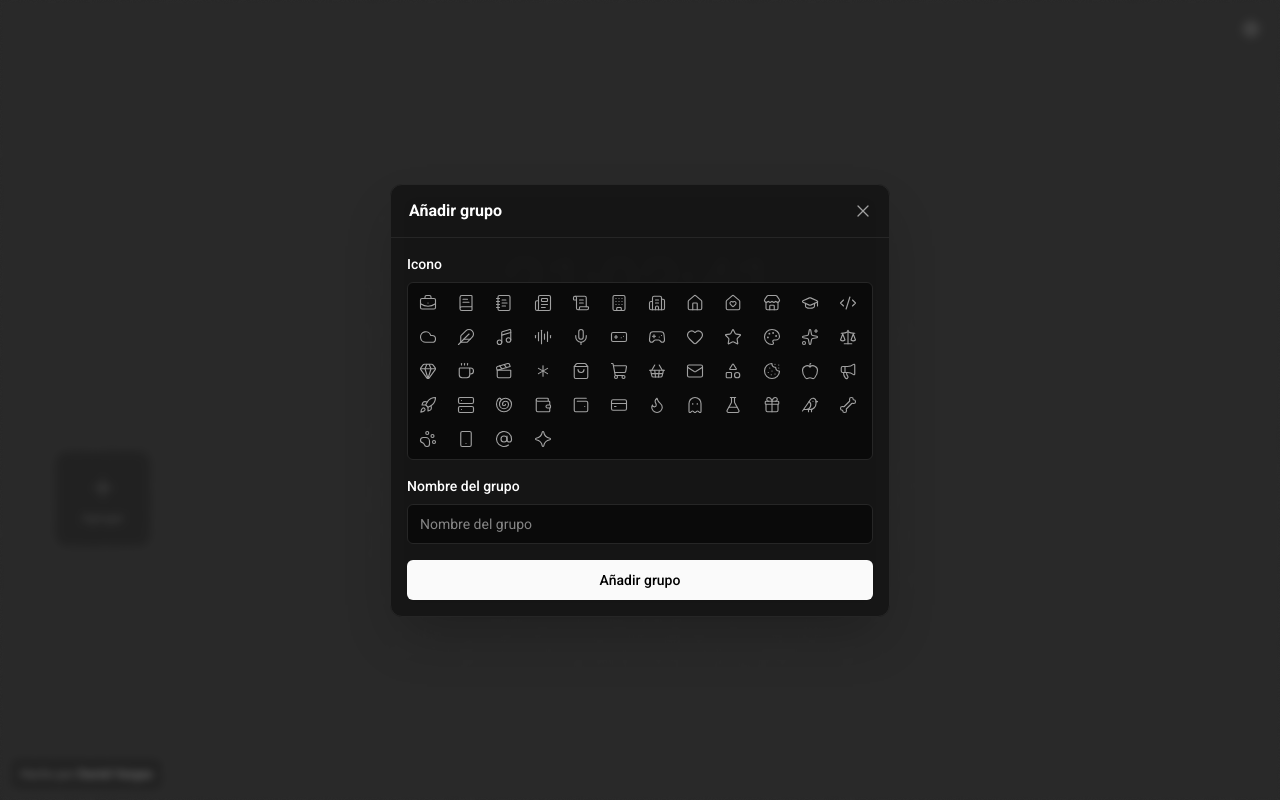
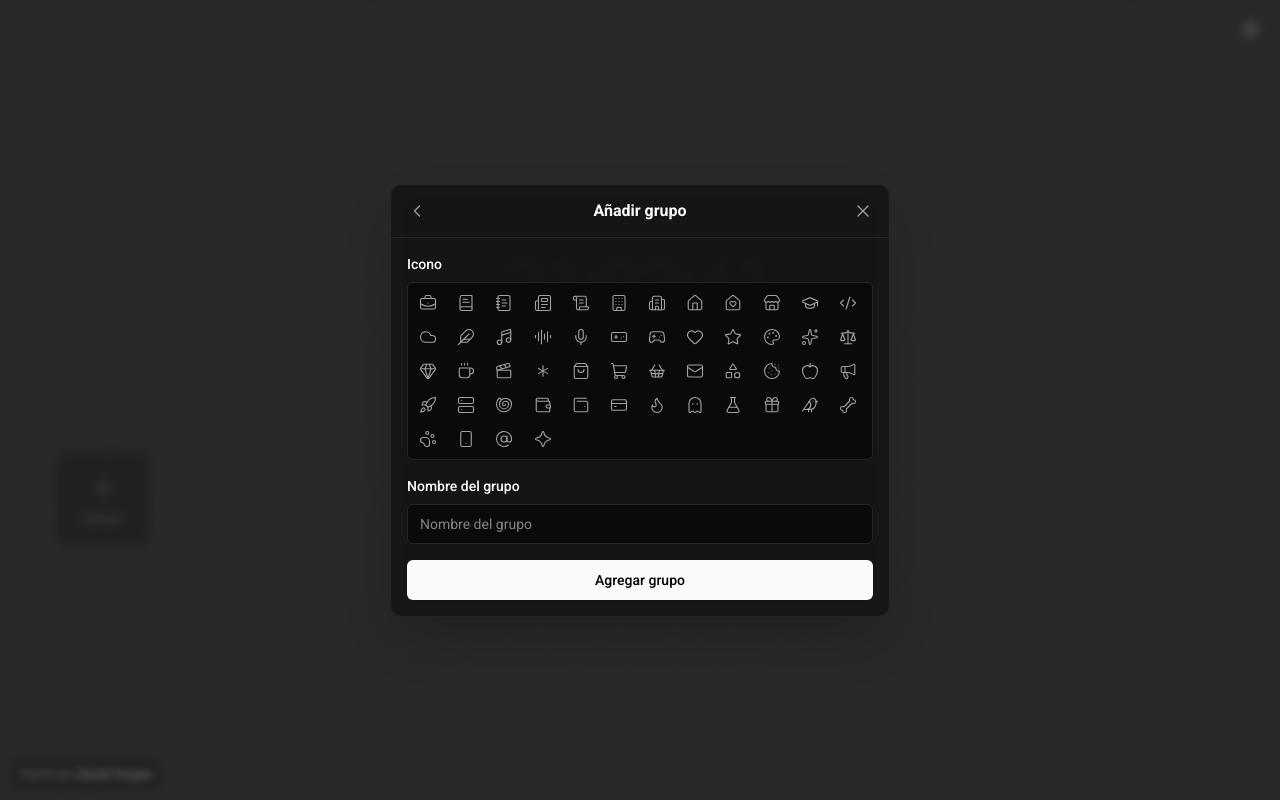
Before and after one commit to esdanielvargas/startpage, a React (Vite) app: page / in a window 1280 px wide. Both pictures are taken after a click on the button 640 px from the left and 413 px from the top of the page. Built offline with nearby package versions, Linux system fonts and the light colour scheme.

Commit message:
feat(NewGroupModal): add back navigation and improve button layout

```diff
--- a/src/components/NewGroupModal.jsx
+++ b/src/components/NewGroupModal.jsx
@@ -1,4 +1,4 @@
-import { X } from "lucide-react";
+import { ChevronLeft, X } from "lucide-react";
 import { useState } from "react";
 import { iconsList } from "../constants";
 import { generateUniqueId } from "../utils";
@@ -8,6 +8,7 @@ const STORAGE_KEY = "startpage";
 export default function NewGroupModal({
   showNewGroup,
   setShowNewGroup,
+  setShowManageGroup,
   groupToEdit,
   setGroupToEdit,
 }) {
@@ -15,6 +16,11 @@ export default function NewGroupModal({
   const [groupName, setGroupName] = useState(groupToEdit?.title || "");
 
   if (!showNewGroup) return null;
+
+  const handleBack = () => {
+    setShowNewGroup(false);
+    setShowManageGroup(true);
+  };
 
   const handleClose = () => {
     setSelectedIcon("");
@@ -40,7 +46,7 @@ export default function NewGroupModal({
       ? currentGroups.map((group) =>
           group.id === groupToEdit.id
             ? { ...group, title: groupName.trim(), iconName: selectedIcon }
-            : group
+            : group,
         )
       : [
           ...currentGroups,
@@ -53,7 +59,7 @@ export default function NewGroupModal({
 
     localStorage.setItem(
       STORAGE_KEY,
-      JSON.stringify({ ...existingData, groups: updatedGroups })
+      JSON.stringify({ ...existingData, groups: updatedGroups }),
     );
     window.dispatchEvent(new Event("storage"));
 
@@ -61,9 +67,7 @@ export default function NewGroupModal({
   };
 
   return (
-    <div
-      className="fixed inset-0 z-50 flex items-center justify-center bg-neutral-950/60 backdrop-blur-xs"
-    >
+    <div className="fixed inset-0 z-50 flex items-center justify-center bg-neutral-950/60 backdrop-blur-xs">
       {/* caja */}
       <div
         onClick={(e) => e.stopPropagation()}
@@ -71,7 +75,14 @@ export default function NewGroupModal({
       >
         {/* header */}
         <div className="w-full p-2.5 flex items-center justify-between border-b border-neutral-800">
-          <div className="w-full pl-2 flex items-center">
+          <button
+            type="button"
+            onClick={handleBack}
+            className="size-8 min-w-8 flex items-center justify-center rounded-full text-neutral-400 hover:text-white hover:bg-neutral-800 transition-colors cursor-pointer"
+          >
+            <ChevronLeft size={20} strokeWidth={1.5} />
+          </button>
+          <div className="w-full flex items-center justify-center">
             <span className="font-bold text-base">
               {groupToEdit ? "Editar grupo" : "Añadir grupo"}
             </span>
@@ -130,7 +141,7 @@ export default function NewGroupModal({
             onClick={handleSaveGroup}
             className="w-full h-10 px-4 rounded-md bg-neutral-50 hover:bg-neutral-300 font-medium text-sm text-black transition-colors cursor-pointer"
           >
-            {groupToEdit ? "Guardar cambios" : "Añadir grupo"}
+            {groupToEdit ? "Guardar cambios" : "Agregar grupo"}
           </button>
         </div>
       </div>
```
